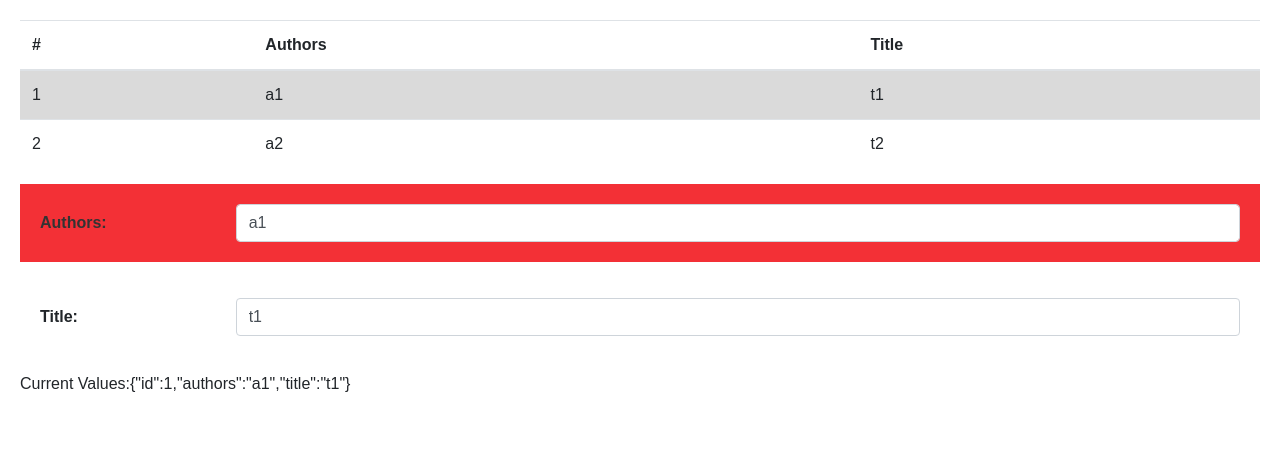
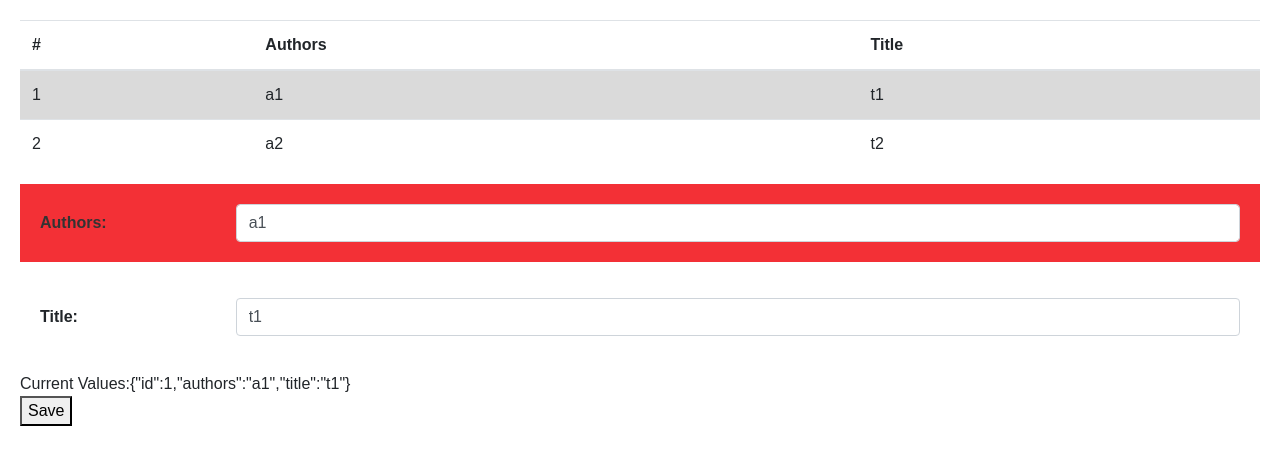
Before and after one commit to Kryjan/react16-training, a React (Create React App) app: page / in a window 1280 px wide. Shown: the top 464 px of the page. Built offline with nearby package versions, Linux system fonts and the light colour scheme.

Commit message:
Notify BookOverview about changes in BookDetails, extract a common bookChange method for both: title and author change handlers. Add possibility to select and save the book.

```diff
--- a/src/components/BookDetails/index.js
+++ b/src/components/BookDetails/index.js
@@ -1,6 +1,17 @@
 import React, { Component } from "react";
 
 import { BookDetailsDumb } from './BookDetailsDumb';
+
+
+const changeBook = (self) => (changeObj) => {
+  self.setState((prevState, props) => {
+    const newBook = {...prevState.book, ...changeObj};
+    self.props.onBookChange && self.props.onBookChange(newBook);
+    return {
+      book: newBook,
+    };
+  });
+}
 
 export class BookDetails extends Component {
 
@@ -11,6 +22,7 @@ export class BookDetails extends Component {
     }
     this.onAuthorsChange = this.onAuthorsChange.bind(this);
     this.onTitleChange = this.onTitleChange.bind(this);
+    this.changeBook = changeBook(this);
   }
 
   static getDerivedStateFromProps(nextProps, prevState){
@@ -23,18 +35,13 @@ export class BookDetails extends Component {
     }
   }
 
+
   onAuthorsChange(e) {
-    const authors = e.target.value;
-    this.setState((prevState, props) => ({
-      book: {...prevState.book, ...{ authors }},
-    }));
+    this.changeBook({authors: e.target.value});
   }
 
   onTitleChange(e) {
-    const title = e.target.value;
-    this.setState((prevState, props) => ({
-      book: {...prevState.book, ...{ title }},
-    }));
+    this.changeBook({title: e.target.value});
   }
 
   render() {
--- a/src/components/BookOverview/BookOverviewDumb.js
+++ b/src/components/BookOverview/BookOverviewDumb.js
@@ -11,6 +11,8 @@ export const BookOverviewDumb = ({
   books,
   currentBook,
   onBookSelect,
+  onBookChange,
+  onBookSave,
 }) => (
   <section className="book-overview">
     <table className="table table-hover">
@@ -23,7 +25,7 @@ export const BookOverviewDumb = ({
       </thead>
       <tbody>
         {books.map((book, i) => (
-          <tr onClick={() => onBookSelect(i)}
+          <tr onClick={() => onBookSelect(book)}
             className={classnames({
               'table-active': isBookSelected(book, currentBook),
             })}
@@ -37,7 +39,10 @@ export const BookOverviewDumb = ({
       </tbody>
     </table>
     {(currentBook) &&
-      <BookDetails book={currentBook}/>
+      <div>
+        <BookDetails book={currentBook} onBookChange={onBookChange}/>
+        <button onClick={onBookSave}>Save</button>
+      </div>
     }
   </section>
 );
--- a/src/components/BookOverview/index.js
+++ b/src/components/BookOverview/index.js
@@ -13,12 +13,37 @@ export class BookOverview extends Component {
       ],
       selectedBookIndex: 0,
     };
+    this.state.updatedBook = this.state.books[this.state.selectedBookIndex];
+
     this.onBookSelect = this.onBookSelect.bind(this);
+    this.onBookChange = this.onBookChange.bind(this);
+    this.onBookSave = this.onBookSave.bind(this);
   }
 
-  onBookSelect(i) {
-    this.setState({
-      selectedBookIndex: i,
+  onBookSelect(book) {
+    this.setState((prevState) => {
+      return {
+        selectedBookIndex: prevState.books.indexOf(book),
+        updatedBook: book,
+      };
+    });
+  }
+
+  onBookChange(updatedBook) {
+    this.setState((prevState) => {
+      return {
+        updatedBook: {...prevState.updatedBook, ...updatedBook},
+      }}
+    );
+  }
+
+  onBookSave(book) {
+    this.setState((prevState, props) => {
+      const books = [...prevState.books];
+      books[prevState.selectedBookIndex] = prevState.updatedBook;
+      return {
+        books,
+      };
     });
   }
 
@@ -26,8 +51,10 @@ export class BookOverview extends Component {
     return (
       <BookOverviewDumb
         books={this.state.books}
-        currentBook={this.state.books[this.state.selectedBookIndex]}
+        currentBook={this.state.updatedBook}
         onBookSelect={this.onBookSelect}
+        onBookChange={this.onBookChange}
+        onBookSave={this.onBookSave}
       />
     );
   }
```
